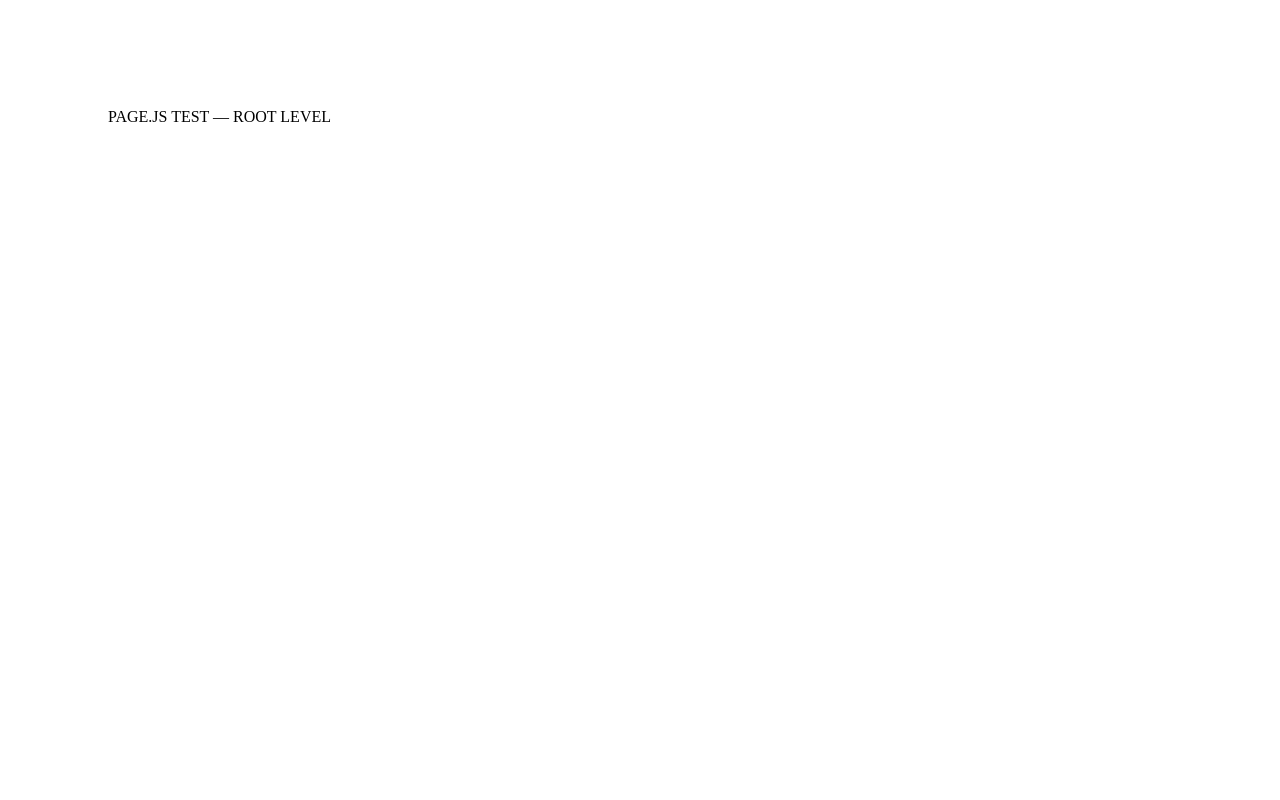
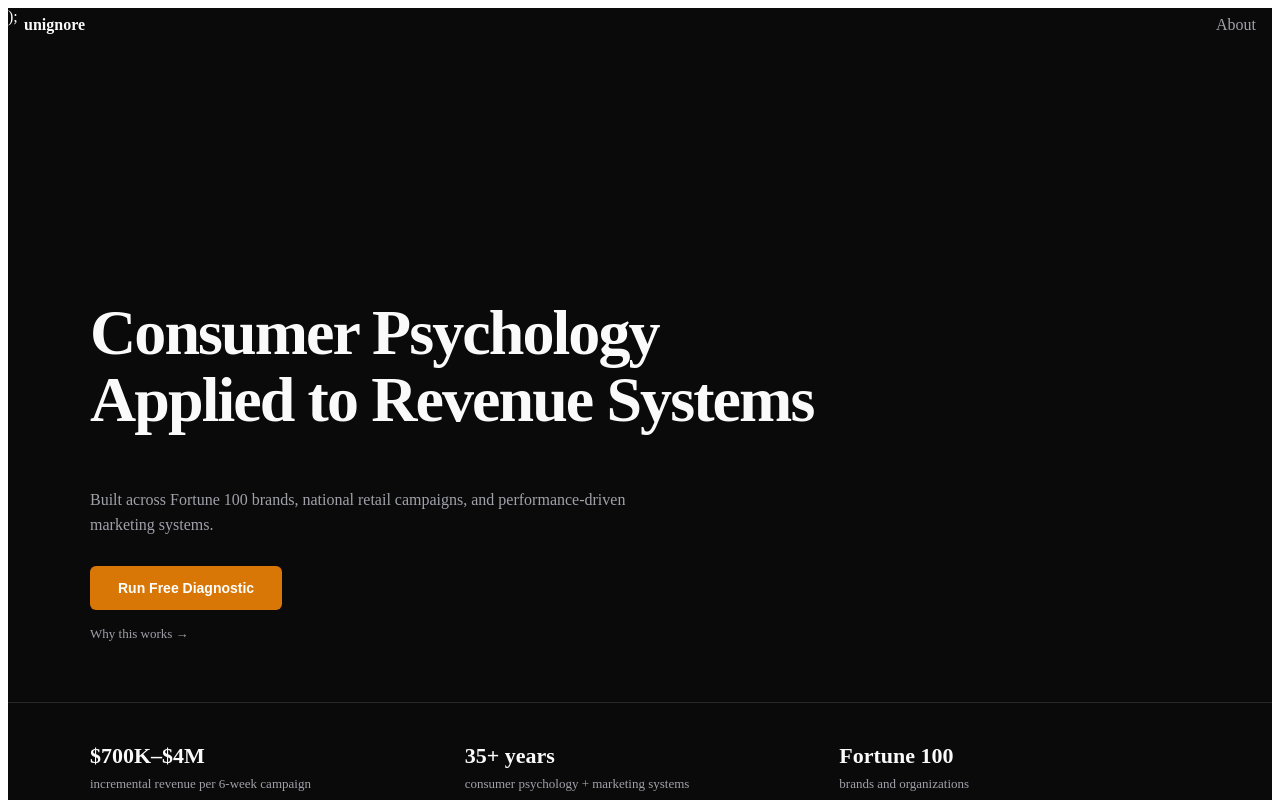
Before and after one commit to Stanisthename/unignore, a Next.js app: page / in a window 1280 px wide. Shown: the top 800 px of the page. Built offline with nearby package versions, Linux system fonts and the light colour scheme.

Commit message:
Update page.js

```diff
--- a/app/page.js
+++ b/app/page.js
@@ -1,7 +1,5 @@
+import HomeClient from "../components/home/HomeClient";
+
 export default function Page() {
-  return (
-    <div style={{ padding: 100 }}>
-      PAGE.JS TEST — ROOT LEVEL
-    </div>
-  );
+  return <HomeClient />;
 }
```
